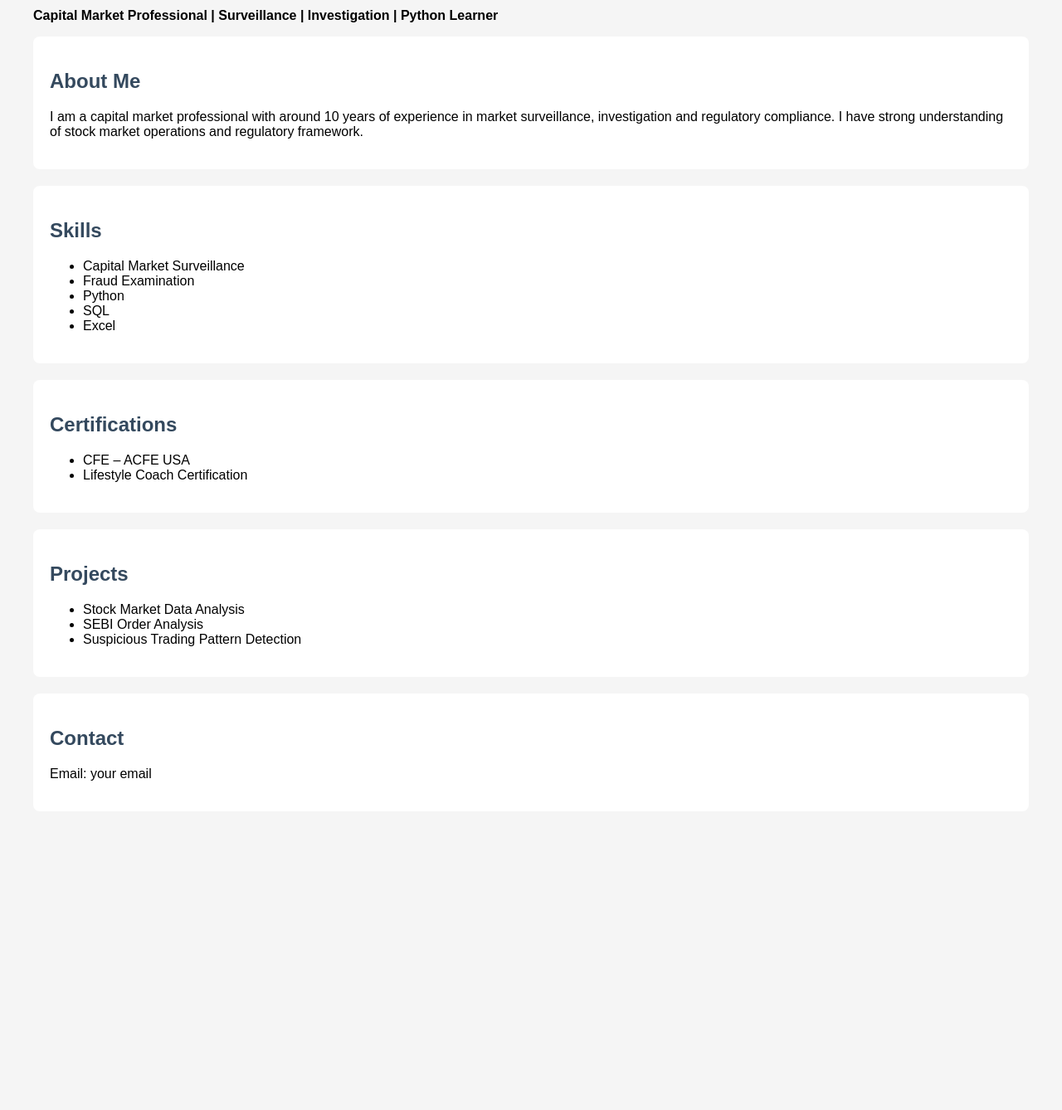
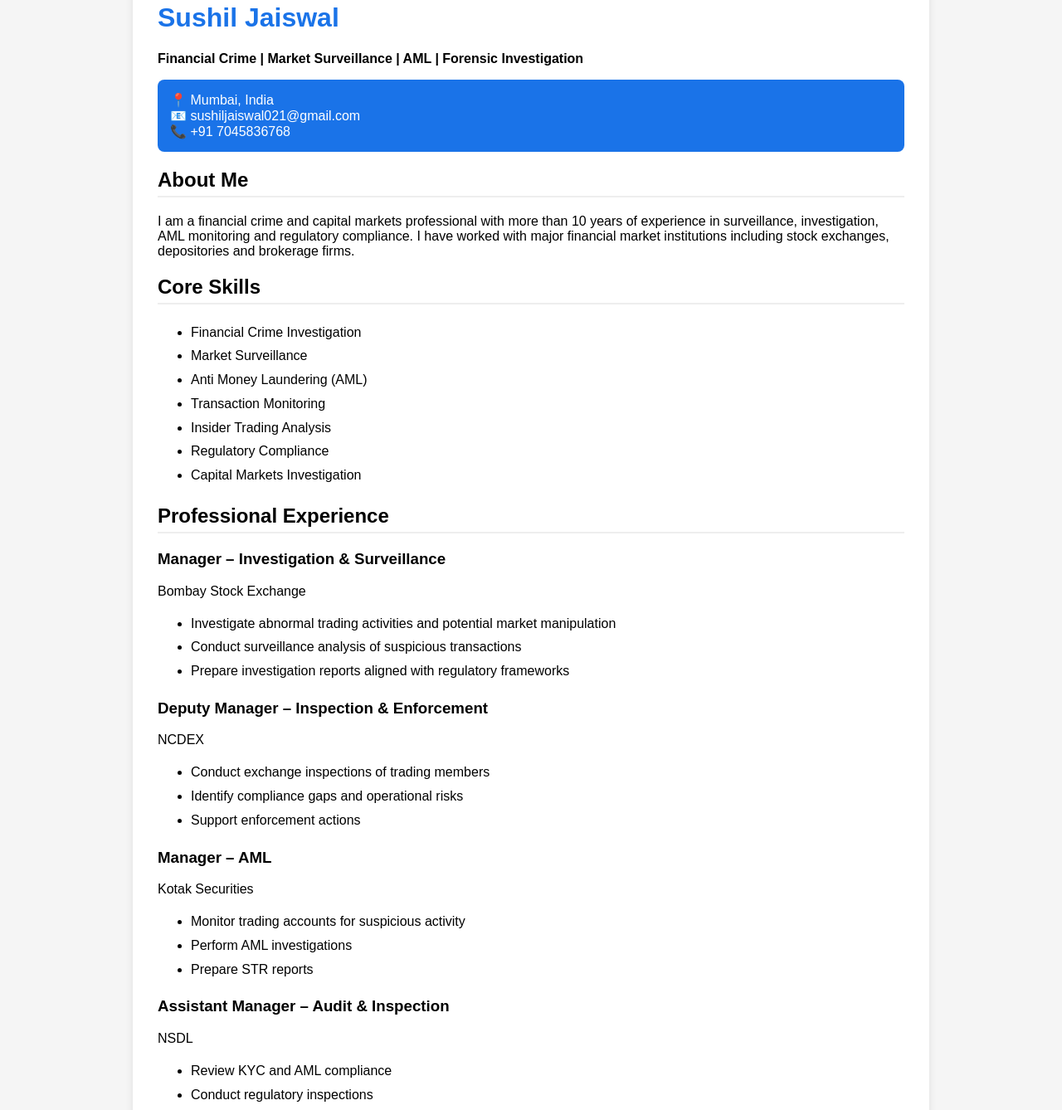
Before and after one commit to sush-ultimatecoder/sushiljaiswal.github.io, a plain HTML site: page index.html in a window 1280 px wide. Shown: the part 88-1426 px from the top of the page at 83% size. Before the commit the page ends 1106 px from the top, so only its background shows below. Drawn offline with Linux system fonts and the light colour scheme.

Commit message:
Update portfolio details and enhance styling

```diff
--- a/index.html
+++ b/index.html
@@ -1,26 +1,41 @@
 <!DOCTYPE html>
 <html>
 <head>
-<title>Sushil Jaiswal Portfolio</title>
+<title>Sushil Jaiswal | Financial Crime & Investigation Professional</title>
+
 <style>
 body{
 font-family: Arial;
 margin:40px;
-background-color:#f5f5f5;
+background:#f5f5f5;
+}
+
+.container{
+background:white;
+padding:30px;
+border-radius:10px;
+max-width:900px;
+margin:auto;
+box-shadow:0 0 10px rgba(0,0,0,0.1);
 }
 
 h1{
-color:#2c3e50;
+color:#1a73e8;
 }
 
 h2{
-color:#34495e;
+border-bottom:2px solid #eee;
+padding-bottom:5px;
 }
 
-section{
-background:white;
-padding:20px;
-margin-bottom:20px;
+ul{
+line-height:1.8;
+}
+
+.contact{
+background:#1a73e8;
+color:white;
+padding:15px;
 border-radius:8px;
 }
 
@@ -29,65 +44,92 @@
 
 <body>
 
+<div class="container">
+
 <h1>Sushil Jaiswal</h1>
 
-<p><b>Capital Market Professional | Surveillance | Investigation | Python Learner</b></p>
+<p><b>Financial Crime | Market Surveillance | AML | Forensic Investigation</b></p>
 
-<section>
+<div class="contact">
+📍 Mumbai, India <br>
+📧 sushiljaiswal021@gmail.com <br>
+📞 +91 7045836768
+</div>
 
 <h2>About Me</h2>
 
 <p>
-I am a capital market professional with around 10 years of experience in market surveillance, investigation and regulatory compliance.
-I have strong understanding of stock market operations and regulatory framework.
+I am a financial crime and capital markets professional with more than 10 years of experience in surveillance, investigation, AML monitoring and regulatory compliance.
+I have worked with major financial market institutions including stock exchanges, depositories and brokerage firms.
 </p>
 
-</section>
-
-<section>
-
-<h2>Skills</h2>
+<h2>Core Skills</h2>
 
 <ul>
-<li>Capital Market Surveillance</li>
-<li>Fraud Examination</li>
-<li>Python</li>
-<li>SQL</li>
-<li>Excel</li>
+<li>Financial Crime Investigation</li>
+<li>Market Surveillance</li>
+<li>Anti Money Laundering (AML)</li>
+<li>Transaction Monitoring</li>
+<li>Insider Trading Analysis</li>
+<li>Regulatory Compliance</li>
+<li>Capital Markets Investigation</li>
 </ul>
 
-</section>
+<h2>Professional Experience</h2>
 
-<section>
+<h3>Manager – Investigation & Surveillance</h3>
+<p>Bombay Stock Exchange</p>
+<ul>
+<li>Investigate abnormal trading activities and potential market manipulation</li>
+<li>Conduct surveillance analysis of suspicious transactions</li>
+<li>Prepare investigation reports aligned with regulatory frameworks</li>
+</ul>
 
-<h2>Certifications</h2>
+<h3>Deputy Manager – Inspection & Enforcement</h3>
+<p>NCDEX</p>
+<ul>
+<li>Conduct exchange inspections of trading members</li>
+<li>Identify compliance gaps and operational risks</li>
+<li>Support enforcement actions</li>
+</ul>
+
+<h3>Manager – AML</h3>
+<p>Kotak Securities</p>
+<ul>
+<li>Monitor trading accounts for suspicious activity</li>
+<li>Perform AML investigations</li>
+<li>Prepare STR reports</li>
+</ul>
+
+<h3>Assistant Manager – Audit & Inspection</h3>
+<p>NSDL</p>
+<ul>
+<li>Review KYC and AML compliance</li>
+<li>Conduct regulatory inspections</li>
+</ul>
+
+<h2>Education</h2>
 
 <ul>
-<li>CFE – ACFE USA</li>
-<li>Lifestyle Coach Certification</li>
+<li>LLB – Mumbai University</li>
+<li>Bachelor of Commerce – Calcutta University</li>
+<li>Semi Qualified Chartered Accountant</li>
+<li>ICWA – Cost & Management Accounting</li>
 </ul>
 
-</section>
-
-<section>
-
-<h2>Projects</h2>
+<h2>Certification</h2>
 
 <ul>
-<li>Stock Market Data Analysis</li>
-<li>SEBI Order Analysis</li>
-<li>Suspicious Trading Pattern Detection</li>
+<li>Certified Fraud Examiner (CFE) – ACFE USA</li>
 </ul>
 
-</section>
+<h2>LinkedIn</h2>
 
-<section>
+<p>
+<a href="https://linkedin.com" target="_blank">Visit my LinkedIn Profile</a>
+</p>
 
-<h2>Contact</h2>
-
-<p>Email: your email</p>
-
-</section>
+</div>
 
 </body>
 </html>
```
